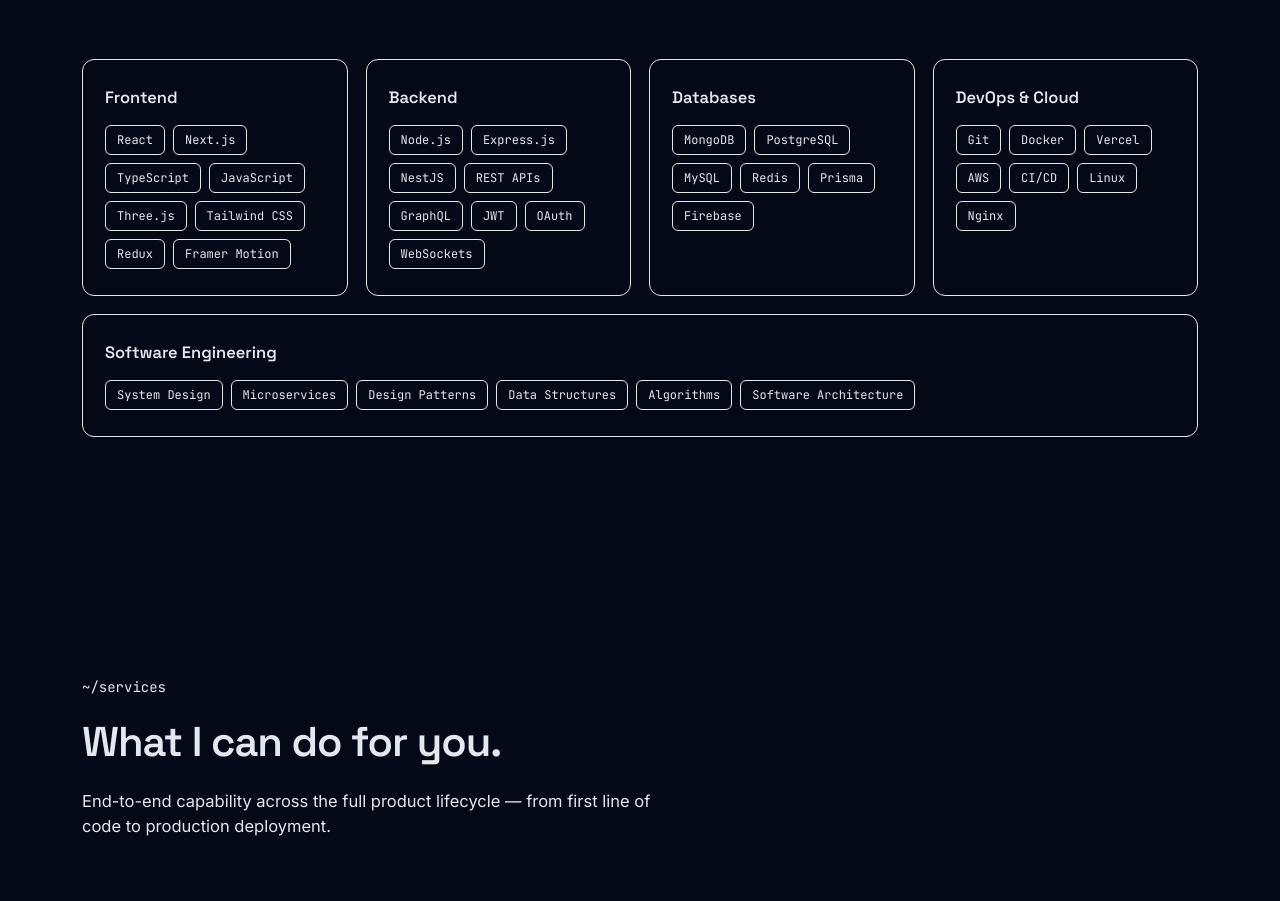
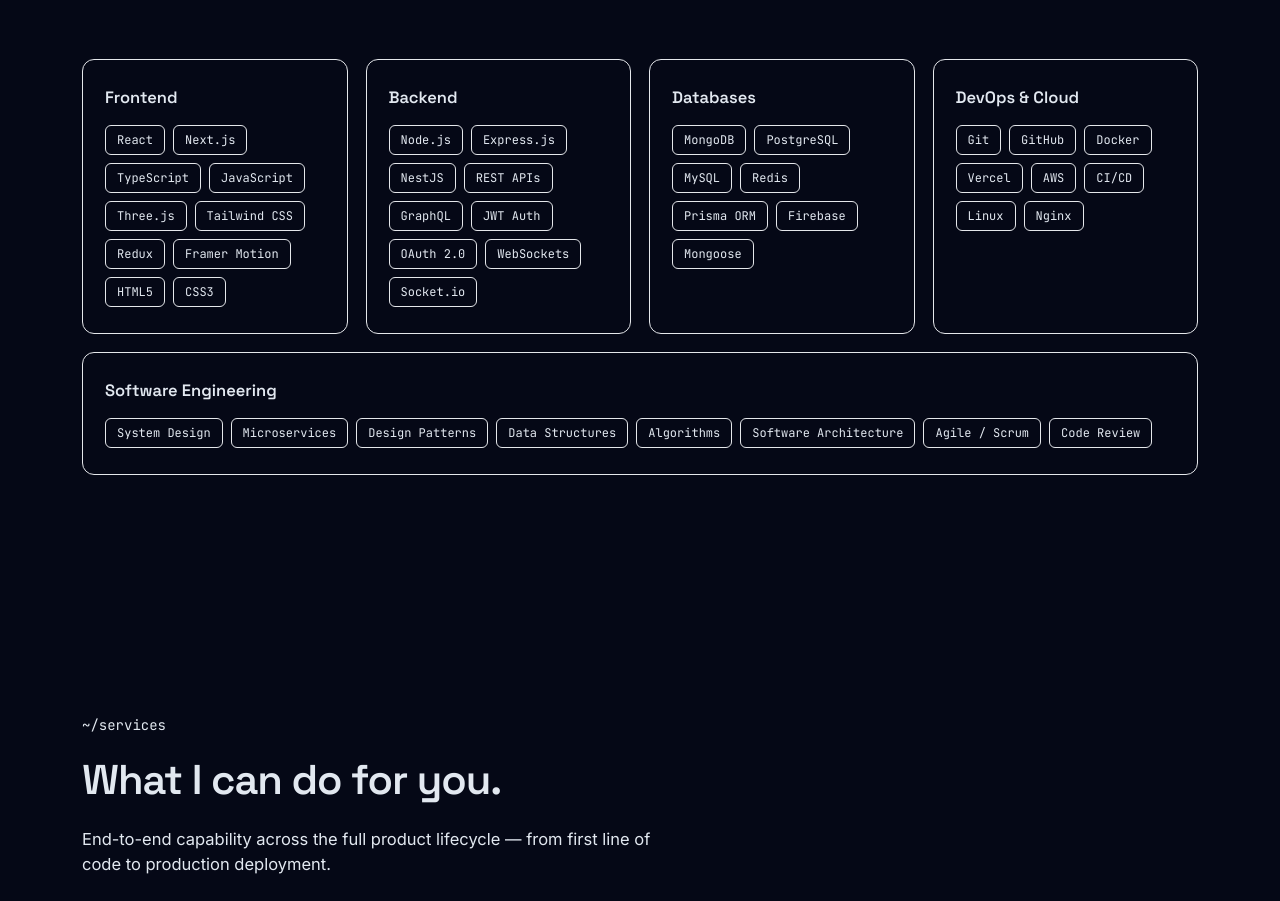
Before and after one commit to robelyinager12-web/my-portfolio, a Next.js app: page / in a window 1280 px wide. Shown: the part 1800-2701 px from the top of the page. Built offline with nearby package versions, Linux system fonts and the light colour scheme; no server answers.

Commit message:
add skills data with five categories and neon color assignments

```diff
--- a/src/data/skills.ts
+++ b/src/data/skills.ts
@@ -3,27 +3,74 @@ import { SkillCategory } from '@/types';
 export const skillCategories: SkillCategory[] = [
   {
     title: 'Frontend',
-    accent: 'indigo',
-    items: ['React', 'Next.js', 'TypeScript', 'JavaScript', 'Three.js', 'Tailwind CSS', 'Redux', 'Framer Motion']
+    color: 'cyan',
+    items: [
+      'React',
+      'Next.js',
+      'TypeScript',
+      'JavaScript',
+      'Three.js',
+      'Tailwind CSS',
+      'Redux',
+      'Framer Motion',
+      'HTML5',
+      'CSS3'
+    ]
   },
   {
     title: 'Backend',
-    accent: 'cyan',
-    items: ['Node.js', 'Express.js', 'NestJS', 'REST APIs', 'GraphQL', 'JWT', 'OAuth', 'WebSockets']
+    color: 'violet',
+    items: [
+      'Node.js',
+      'Express.js',
+      'NestJS',
+      'REST APIs',
+      'GraphQL',
+      'JWT Auth',
+      'OAuth 2.0',
+      'WebSockets',
+      'Socket.io'
+    ]
   },
   {
     title: 'Databases',
-    accent: 'violet',
-    items: ['MongoDB', 'PostgreSQL', 'MySQL', 'Redis', 'Prisma', 'Firebase']
+    color: 'pink',
+    items: [
+      'MongoDB',
+      'PostgreSQL',
+      'MySQL',
+      'Redis',
+      'Prisma ORM',
+      'Firebase',
+      'Mongoose'
+    ]
   },
   {
     title: 'DevOps & Cloud',
-    accent: 'ink',
-    items: ['Git', 'Docker', 'Vercel', 'AWS', 'CI/CD', 'Linux', 'Nginx']
+    color: 'cyan',
+    items: [
+      'Git',
+      'GitHub',
+      'Docker',
+      'Vercel',
+      'AWS',
+      'CI/CD',
+      'Linux',
+      'Nginx'
+    ]
   },
   {
     title: 'Software Engineering',
-    accent: 'indigo',
-    items: ['System Design', 'Microservices', 'Design Patterns', 'Data Structures', 'Algorithms', 'Software Architecture']
+    color: 'violet',
+    items: [
+      'System Design',
+      'Microservices',
+      'Design Patterns',
+      'Data Structures',
+      'Algorithms',
+      'Software Architecture',
+      'Agile / Scrum',
+      'Code Review'
+    ]
   }
 ];
```
